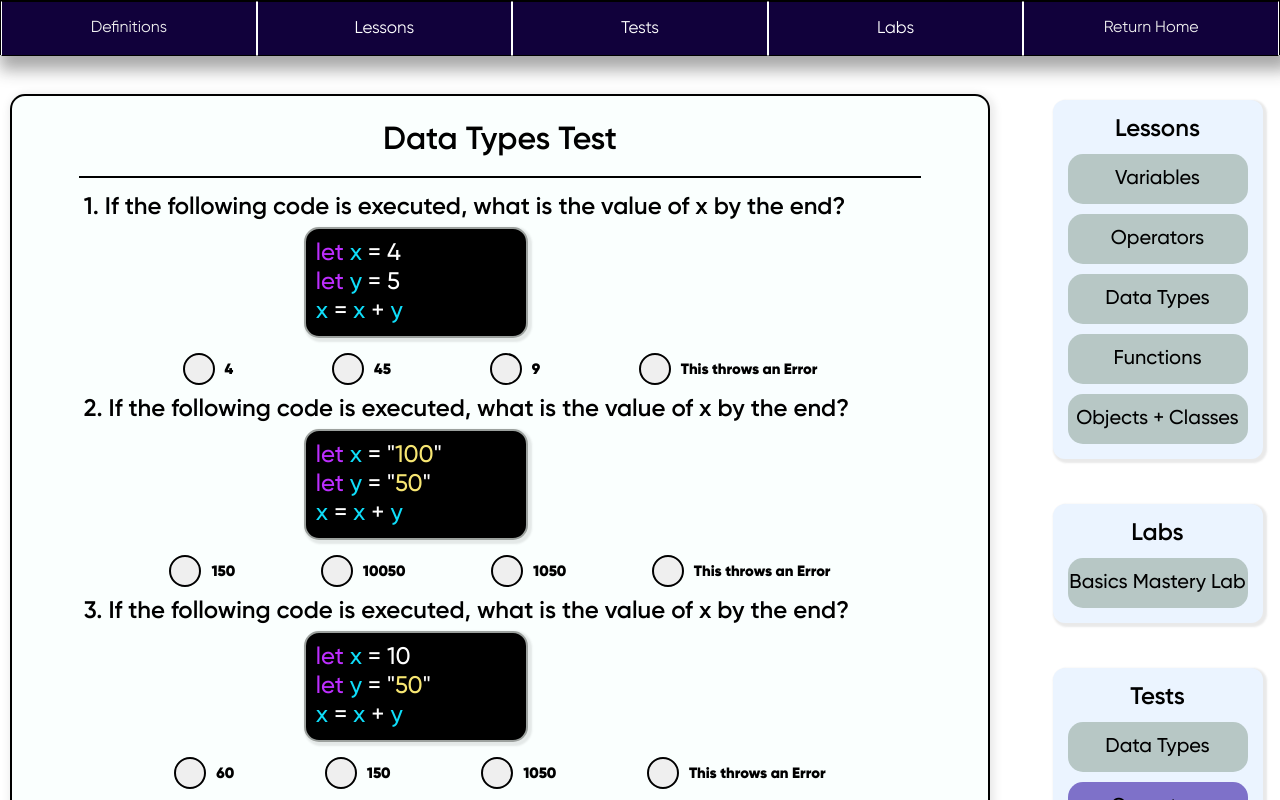
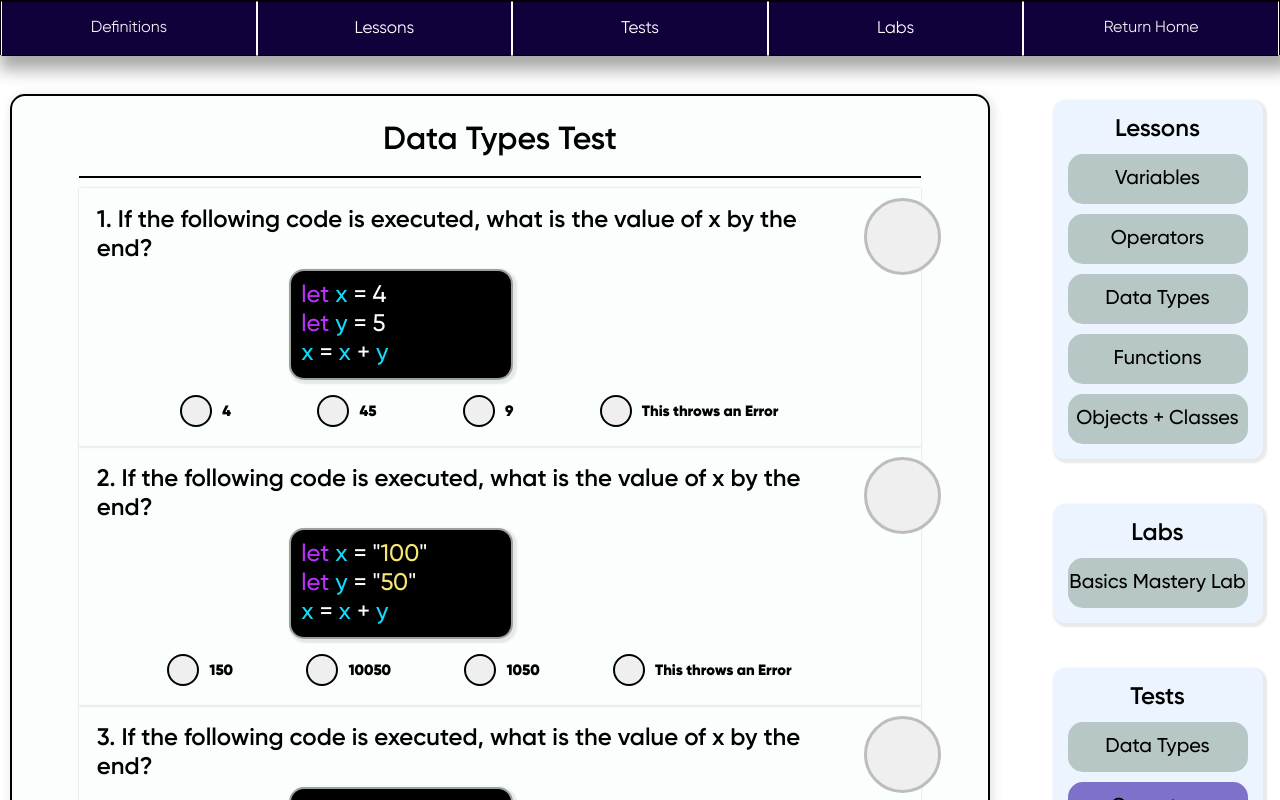
Before and after one commit to NLanese/the-codex, a Next.js app: page /concepts/basics/tests/operators in a window 1280 px wide. Shown: the top 800 px of the page. Built offline with nearby package versions, Linux system fonts and the light colour scheme.

Commit message:
MC updates

```diff
--- a/OstrichComponents/Forms/FormMultipleChoice.js
+++ b/OstrichComponents/Forms/FormMultipleChoice.js
@@ -1,22 +1,42 @@
 import React, {useEffect, useState} from 'react';
 import PropTypes from 'prop-types';
 import { OstrichSelectionBox } from './OstrichSelectionBox';
+import { OstCard } from '../Format/OstCard';
 
 export const FormMultipleChoice = ({
+    boxStyle,
     fieldObj,               // If coming from a form, this object will represent the properties needed to fill this component
     titleStyle,             // Style of the Title for the Multiple Choice Question
-    fieldStyle,             //
-    captionStyle = {fontSize: 18, padding: 5, fontWeight: 400},           //
+    captionStyle,
+
     onChange,               // Function to fire whenever a value is selected or unselected
     type="Bubble",          //
+
+    setNewFieldValue,
+    correctDisplay = "bubble", // or "bubble" or "fieldBubble"
+    correctResponse,
+    validResponse,
+
     options,                // Selection Options
     singleOption = true,    // One Answer or Multiple
-    limit = false           // If Multiple Answers, the limit to how many
+    limit = false,          // If Multiple Answers, the limit to how many
+    min = false             // If Multiple Answers, the limit to how little
 }) => {
 
     ////////////
     // States //
     ////////////
+
+        // Text Style
+        const [titleStyleFinal, setTitleStyleFinal] = useState(false)
+        const [captionStyleFinal, setCaptionStyleFinal] = useState(false)
+        const [moreTextStyleFinal, setMoreTextStyleFinal] = useState(false)
+
+        // Container Style
+        const [boxStyleFinal, setBoxStyleFinal] = useState(false)
+        const [inputStyleFinal, setInputStyleFinal] = useState(false)
+
+
 
     const [selectedAnswer, setSelectedAnswer] = useState([])
 
@@ -27,7 +47,10 @@ export const FormMultipleChoice = ({
     // UseEffects //
     ////////////////
 
+
+
     // Sets options to Field Options if empty
+    // Also Sets Styles
     useEffect(() => {
         if (!options){
             if (!fieldObj.options){
@@ -35,12 +58,86 @@ export const FormMultipleChoice = ({
             }
             options = fieldObj.options
         }
+        finalizeStyles()
+        if (fieldObj.value){
+            setSelectedAnswer(fieldObj.value)
+        }
         setLoading(false)
     }, [])
 
     ///////////////
     // Functions //
     ///////////////
+
+        // Finalizes all User Input Styles to Apply Defaults
+        function finalizeStyles(){
+
+            // Sets Title, Caption and MoreText
+            let temp = {
+                fontSize: 22,
+                fontWeight: 600,
+                fontFamily: "Gilroy",
+                margin: 3,
+                paddingBottom: 1,
+                marginBottom: 0,
+            }
+            let final = {...temp, ...titleStyle}
+            setTitleStyleFinal(final)
+            temp.fontSize = 16
+            temp.fontWeight = 600
+            temp.color = 'grey'
+            temp.marginTop = 0
+            temp.paddingTop = 0
+            temp.marginBottom = 0
+            temp.paddingBottom = 0
+            final = {...temp, ...captionStyle}
+            setCaptionStyleFinal(final)
+            temp.fontSize = 14
+            temp.marginBottom = 10
+            temp.fontWeight = 300
+            temp.color = '#3d3d3d'
+            if (fieldObj.moreTextStyle){
+                final = {...temp, ...fieldObj.moreTextStyle}
+            }
+            else{
+                final = {...final, ...temp}
+            }
+            setMoreTextStyleFinal({...final})
+
+
+            // Sets Input Box
+            let tempInput = {
+                marginTop: 10, marginRight: '3%', paddingLeft: 10,
+                height: 30, width: '97%',
+                fontSize: 18,
+                borderTopWidth: 0, borderRightWidth: 0, borderLeftWidth: 0
+            }
+            final = {...tempInput, ...inputStyleFinal }
+            if (fieldObj.style){
+                final = {...final, ...fieldObj.style}
+            }
+            setInputStyleFinal(final)
+
+
+            // Sets Individual Field Box
+            let tempBox = {
+                boxShadow: '0px 0px 2px 0px rgba(0, 0, 0, 0.2)',
+                borderRadius: 0,
+                border: '0',
+                borderLeft: '1 solid black',
+                borderRight: '1 solid black',
+                paddingBottom: 15
+
+            }
+            if (fieldObj.isCorrect && correctDisplay === "border"){
+                tempBox.boxShadow = '0px 0px 2px 0px rgba(62, 250, 141, 0.2)'
+            }
+            if (fieldObj.isWrong && correctDisplay === "border"){
+                tempBox.boxShadow = '0px 0px 2px 0px rgba(212, 59, 59 0.2)'
+            }
+            final = {...tempBox, ...boxStyle}
+            setBoxStyleFinal(final)
+        }
 
         // Selects Current Field and Sends Data back to Ostrich Form. Also runs any custom Field Function
         function handleInput(tag){
@@ -79,21 +176,7 @@ export const FormMultipleChoice = ({
 
         }
 
-        // Determines the Input Style based on inputs or lackthereof
-        function handleStyle(){
-            if (!fieldObj.style){
-                return {
-                    marginTop: 10, marginLeft: '3%', marginRight: '3%',
-                    height: 30, width: '94%',
-                    fontSize: 18,
-                    borderTopWidth: 0, borderRightWidth: 0, borderLeftWidth: 0
-                }
-            }
-            else{
-                return fieldObj.style
-            }
-        }
-
+        // Determines on an indiivdual level whether an answer is selected
         function isTagSelected(option){
             if (selectedAnswer.includes(option)){
                 return true
@@ -107,13 +190,35 @@ export const FormMultipleChoice = ({
     // Renderings //
     ////////////////
 
+
         // Renders the Field's Description / Caption
-        function renderCaptionOrCustom(){
+        function renderCaption(){
             if (fieldObj.caption){
                 return(
-                    <div style={{captionStyle}}>
+                    <span style={captionStyleFinal}>
                         {fieldObj.caption}
-                    </div>
+                    </span>
+                )
+            }
+        }
+
+        // Renders Additional Text or Field Image
+        function renderMoreDetails(){
+            if (fieldObj.img){
+                return(
+                    <OstCard
+                        style={{justifySelf: 'center'}}
+                        imageSrc={img}
+                    />
+                )
+            }
+            else if (fieldObj.moreText){
+                return(
+                    <p
+                    style={moreTextStyleFinal}
+                    >
+                        {fieldObj.moreText}
+                    </p>
                 )
             }
             else if (fieldObj.render){
@@ -121,6 +226,44 @@ export const FormMultipleChoice = ({
             }
         }
 
+        // Renders the Bubble Version of Correct or Valid
+        function renderBubbleValidOrCorrect(){
+            if ((!validResponse && !correctResponse && (fieldObj.required === false)) || (correctDisplay !== "bubble")){
+                return
+            }
+            let borderColor = '#bdbdbd'
+            let borderFill = '#efefef'
+            if ((validResponse && isValid) && !correctResponse){
+                borderColor = '#57a5f2'
+                borderFill = '#9cc6f0'
+            }
+            else if (!(fieldObj.required === false)){
+                if (selectedAnswer.length > 0){
+                    if (min){
+                        if (selectedAnswer.length >= min){
+                            borderColor = '#57a5f2'
+                            borderFill = '#9cc6f0'
+                        }
+                    }
+                    else{
+                        borderColor = '#57a5f2'
+                        borderFill = '#9cc6f0'
+                    }
+                }
+            }
+            else if (correctResponse && isCorrect){
+                borderColor = '#57f25f'
+                borderFill = '#a8ffad'
+            }
+            return(
+                <div style={{marginLeft: 'auto'}}>
+                    <div style={{height: '100%', aspectRatio: 1, borderRadius: 50, border: `3px solid ${borderColor}`, backgroundColor: borderFill}}>
+                    </div>
+                </div>
+            )
+        }
+
+        // Renders Options
         function renderOptions(){
             if (loading){
                 return
@@ -134,6 +277,7 @@ export const FormMultipleChoice = ({
             }
         }
 
+        // Renders Row to contain options
         function renderOptionsRow(rowOptions){
             return rowOptions.map( (opt, index) => {
                 return(
@@ -149,30 +293,44 @@ export const FormMultipleChoice = ({
             })
         }
 
-        function determineFieldStyle(){
-            if (fieldObj.style){
-                return fieldObj.style;
-            }
-            else{
-                return fieldStyle;
-            }
-        }
-
     /////////////////
     // Main Return //
     /////////////////
 
+        function MAIN(){
+            if (loading){
+                return
+            }
+            else{
                 return(
-            <div style={determineFieldStyle()}>
-                <div style={{...titleStyle}}>
+                    <div style={{width: '95%', height: 'auto'}}>
+                        <div style={{display: 'flex', flexDirection: 'row', width: '100%', paddingRight: '5%'}}>
+                            <p style={{...titleStyleFinal}}>
                                 {fieldObj.title}
+                            </p>
+                            {renderBubbleValidOrCorrect()}
                         </div>
-                {renderCaptionOrCustom()}
+                        <div style={{display: 'flex', flexDirection: 'column'}}>
+                            {renderCaption()}
+                            {renderMoreDetails()}
+                        </div>
                         <div style={{padding: 5, paddingTop: 15}}>
                             {renderOptions()}
                         </div>
                     </div>
                 )
+            }
+        }
+
+        return(
+            <OstCard
+            style={boxStyleFinal}
+            >
+                {MAIN()}
+            </OstCard>
+        )
+
+
 }
 
 ///////////////////////
--- a/OstrichComponents/Forms/FormText.js
+++ b/OstrichComponents/Forms/FormText.js
@@ -8,6 +8,7 @@ export const FormText = ({
     fieldObj,
     titleStyle,
     captionStyle,
+
     onChange,
     setNewFieldValue,
     correctDisplay = "bubble", // or "bubble" or "fieldBubble"
@@ -194,7 +195,7 @@ export const FormText = ({
         function renderCaption(){
             if (fieldObj.caption){
                 return(
-                    <span style={{...captionStyleFinal}}>
+                    <span style={captionStyleFinal}>
                         {fieldObj.caption}
                     </span>
                 )
@@ -222,6 +223,7 @@ export const FormText = ({
             }
         }
 
+        // Renders the Bubble Version of Correct or Valid
         function renderBubbleValidOrCorrect(){
             if ((!validResponse && !correctResponse) || (correctDisplay !== "bubble")){
                 return
@@ -253,11 +255,12 @@ export const FormText = ({
                     <div style={{width: '95%', height: 'auto'}}>
                         <div style={{display: 'flex', flexDirection: 'row', width: '100%', paddingRight: '5%'}}>
                             <p style={{...titleStyleFinal}}>
-                                {fieldObj.title} {renderCaption()}
+                                {fieldObj.title}
                             </p>
                             {renderBubbleValidOrCorrect()}
                         </div>
-                        <div style={{display: 'flex'}}>
+                        <div style={{display: 'flex', flexDirection: 'column'}}>
+                            {renderCaption()}
                             {renderMoreDetails()}
                         </div>
                         <input
```
Also changed, not shown: components/ostrich-components/ostForms.js (+18 -10 lines). Lines whose indentation alone changed are shown as unchanged.
